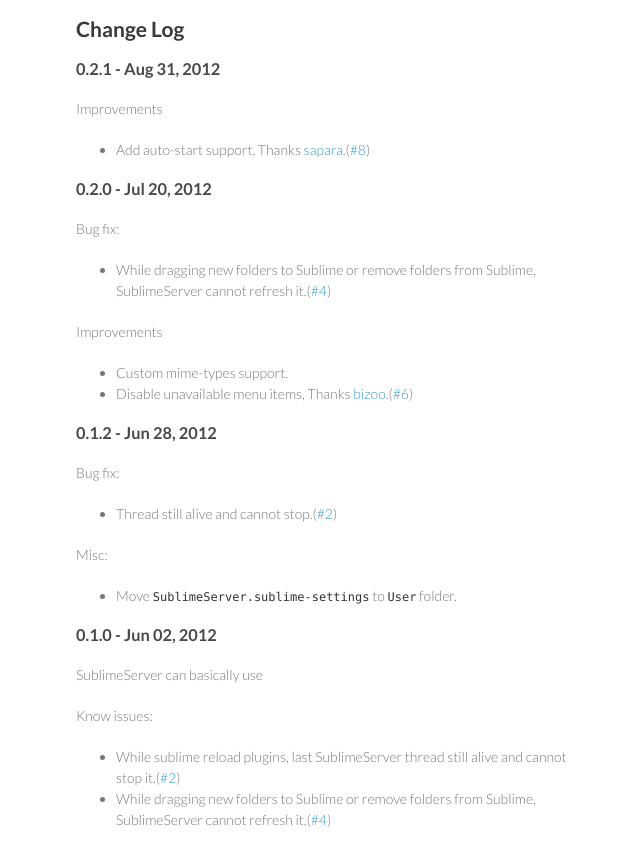
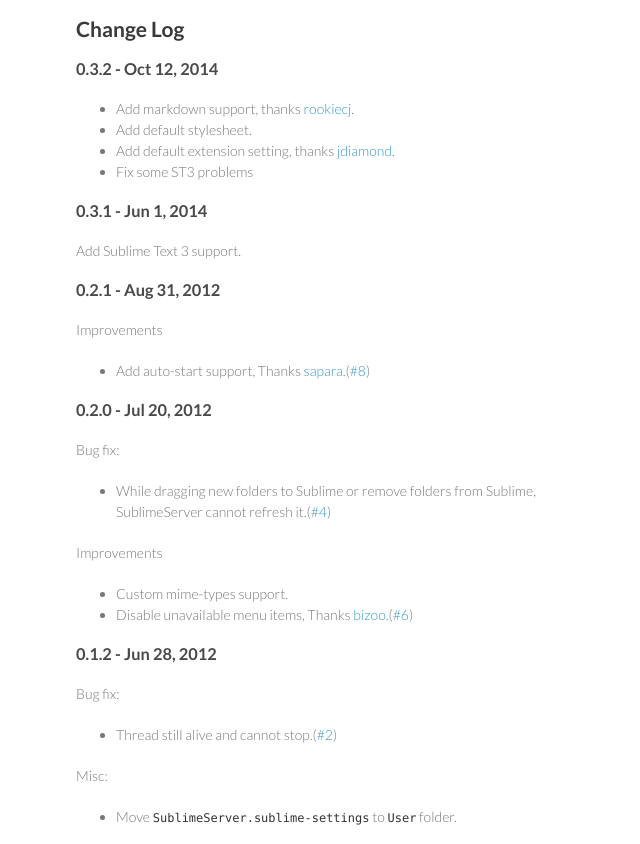
Before and after one commit to learning/SublimeServer, a plain HTML site: page index.html in a window 1280 px wide. Shown: the part 1909-2753 px from the top of the page, without its empty margins (494-1134 px from the left). Drawn offline with Linux system fonts and the light colour scheme.

Commit message:
update change log

```diff
--- a/index.html
+++ b/index.html
@@ -67,6 +67,15 @@
 <li>Or just type <code>http://localhost:port/</code> in your browser, the default port is <code>8080</code>, your can change it in the SublimeServer settings file</li>
 </ul>
 <h2>Change Log</h2>
+<h3>0.3.2 - Oct 12, 2014</h3>
+<ul>
+  <li>Add markdown support, thanks <a href="https://github.com/rookiecj" target="_blank">rookiecj</a>.</li>
+  <li>Add default stylesheet.</li>
+  <li>Add default extension setting, thanks <a href="https://github.com/jdiamond" target="_blank">jdiamond</a>.</li>
+  <li>Fix some ST3 problems</li>
+</ul>
+<h3>0.3.1 - Jun 1, 2014</h3>
+<p>Add Sublime Text 3 support.</p>
 <h3>0.2.1 - Aug 31, 2012</h3>
 <p>Improvements</p>
 <ul>
```
